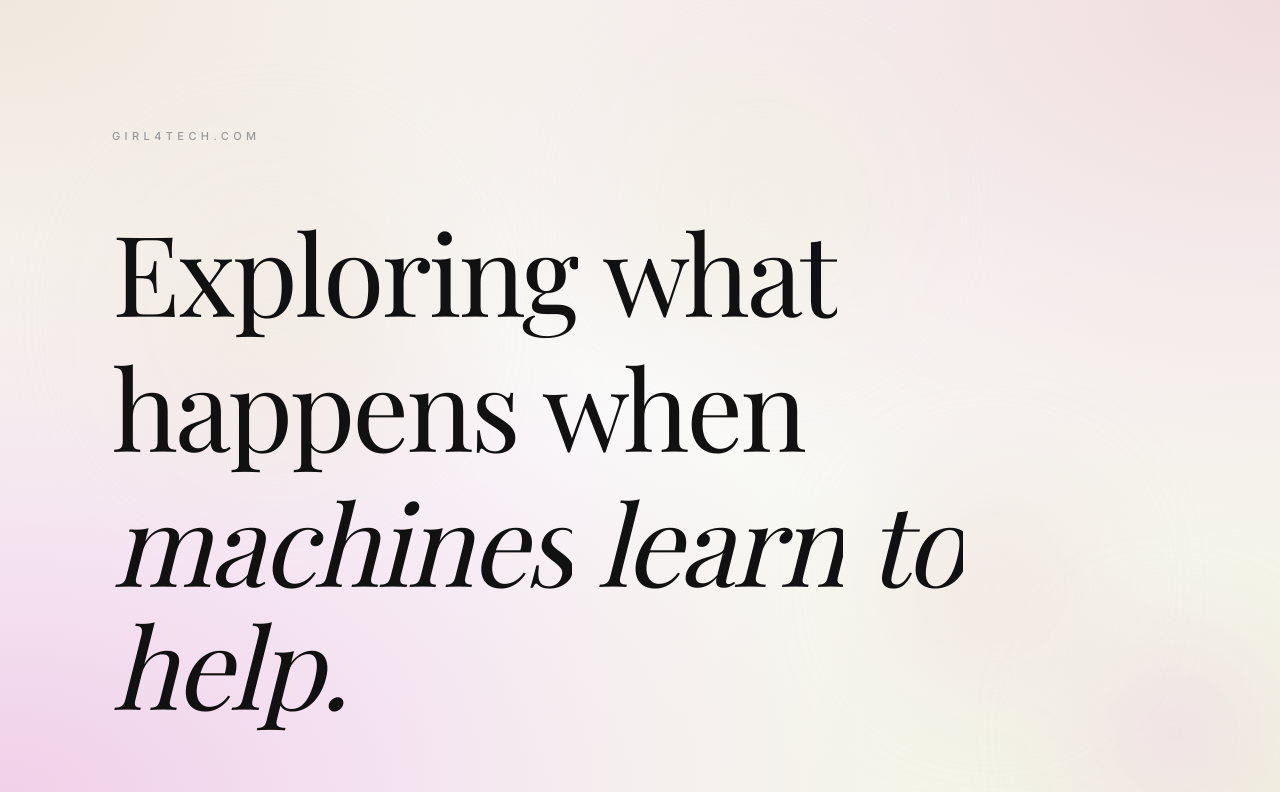
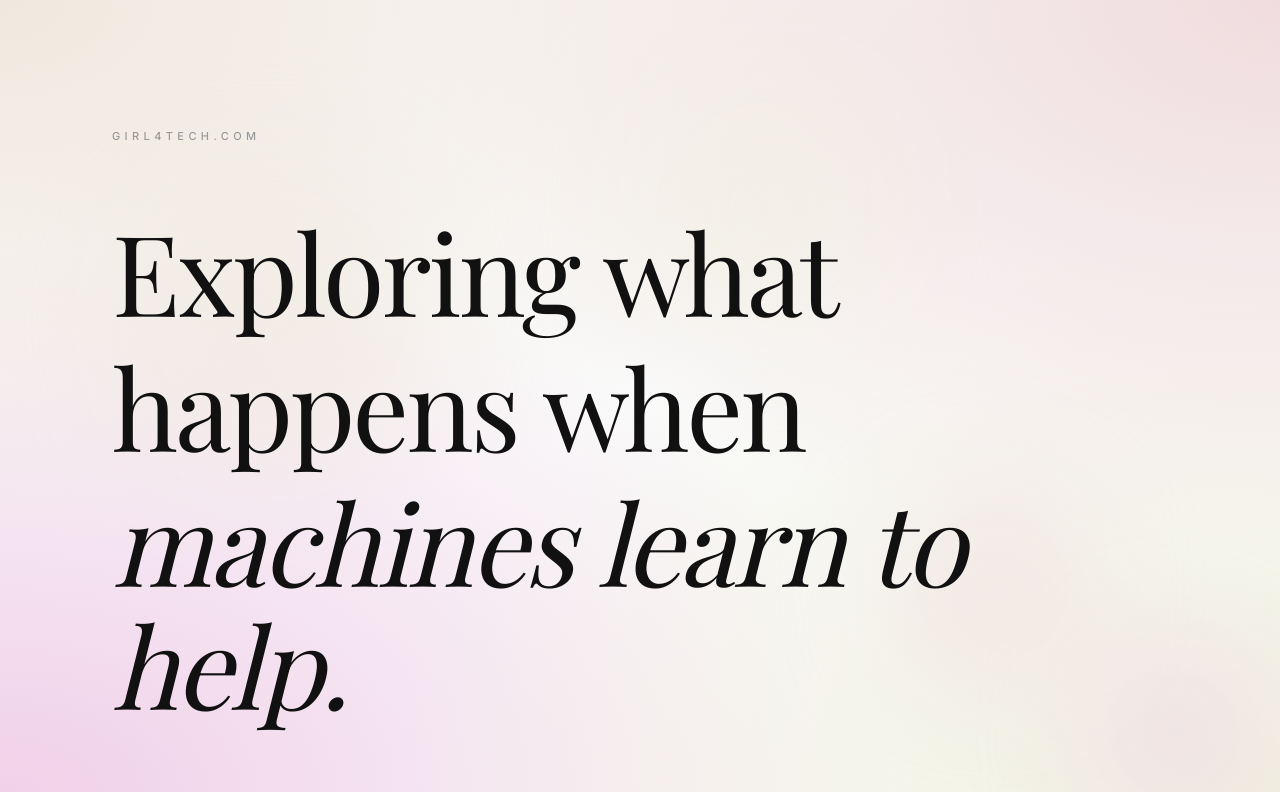
Before and after one commit to spokbee-agents/girl4tech, a Next.js app: page / in a window 1280 px wide. Shown: the top 792 px of the page. Built offline with nearby package versions, Linux system fonts and the light colour scheme.

Commit message:
style: fix right-side italic glyph clipping in masked word animation by adding horizontal padding to overflow wrappers

```diff
--- a/src/app/page.tsx
+++ b/src/app/page.tsx
@@ -70,7 +70,7 @@ function FloatingOrb({
    ───────────────────────────────────────────── */
 function MaskedWord({ children, delay }: { children: React.ReactNode; delay: number }) {
   return (
-    <span className="inline-flex overflow-hidden pb-[0.2em] -mb-[0.2em] align-bottom">
+    <span className="inline-flex overflow-hidden py-[0.1em] -my-[0.1em] pr-[0.1em] -mr-[0.1em] align-bottom">
       <motion.span
         className="inline-block"
         initial={{ y: "110%" }}
```
